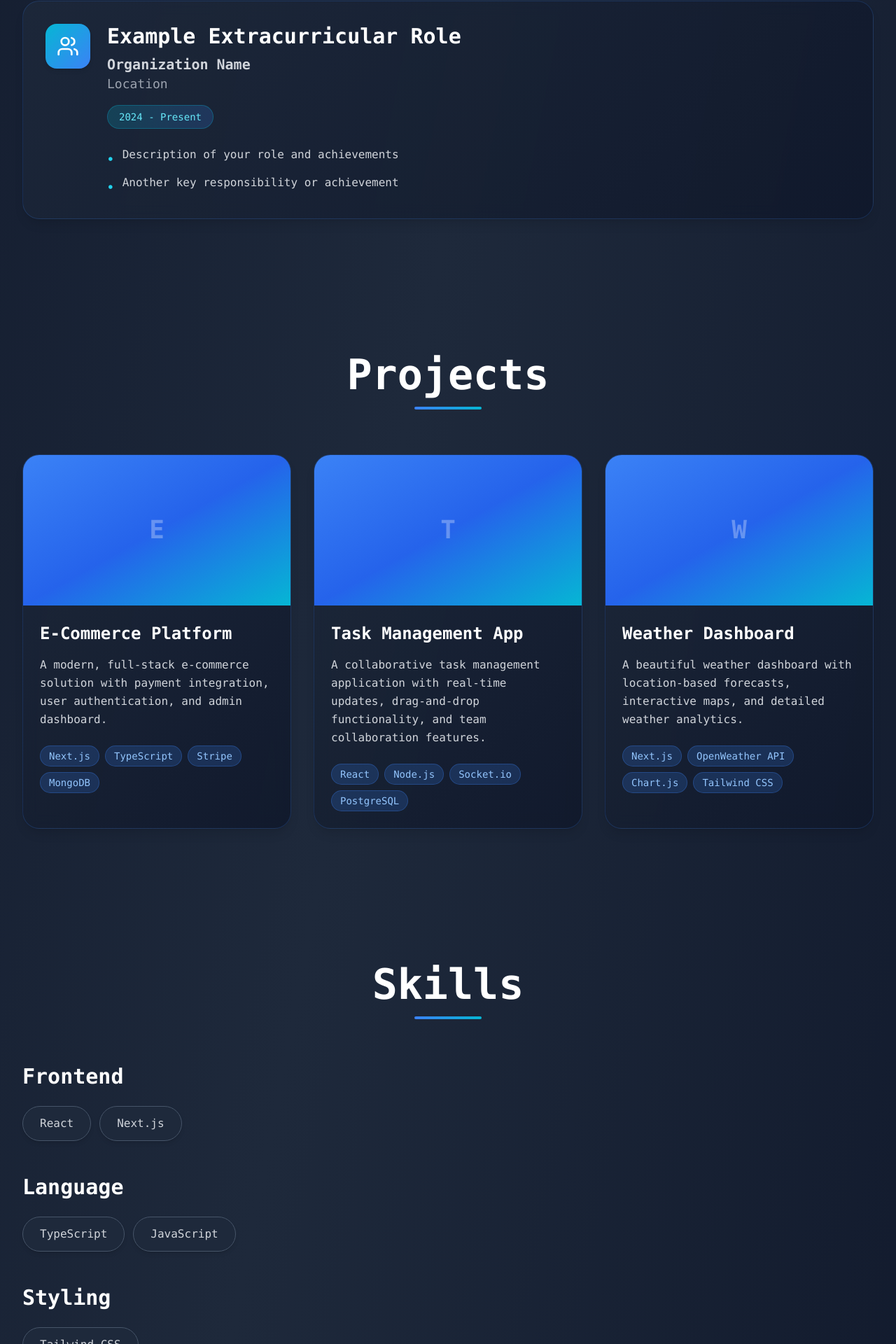
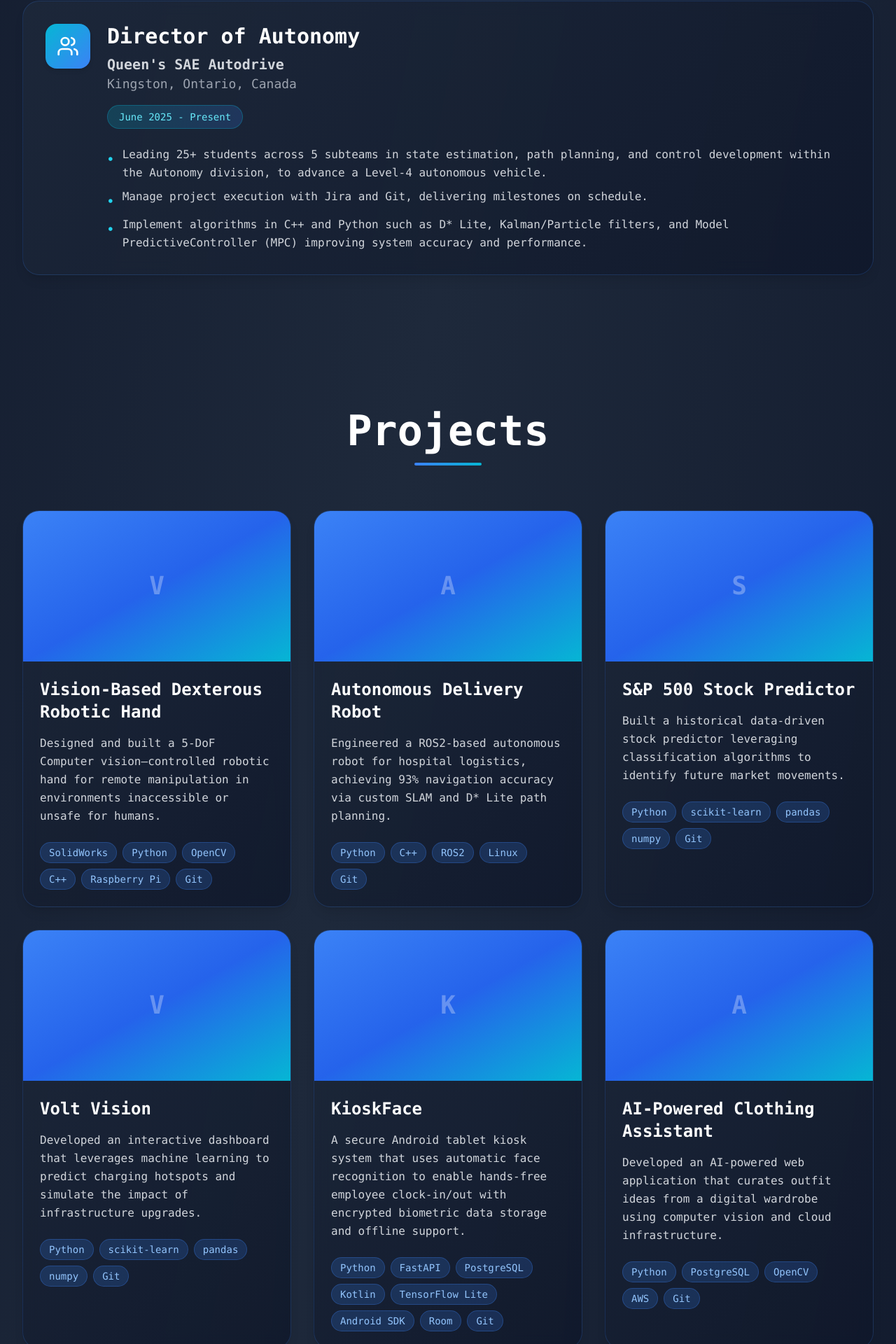
Before and after one commit to adham-elshabrawy/Personal-Portfolio, a Next.js app: page / in a window 1280 px wide. Shown: the part 3027-4947 px from the top of the page at 70% size. Built offline with nearby package versions, Linux system fonts and the light colour scheme.

Commit message:
Update portfolio: reorganize skills categories, remove link from autonomous robot project

```diff
--- a/src/components/Projects.js
+++ b/src/components/Projects.js
@@ -22,12 +22,18 @@ export default function Projects() {
         </motion.div>
 
         <div className="grid grid-cols-1 md:grid-cols-2 lg:grid-cols-3 gap-8">
-          {projects.map((project, index) => (
-            <motion.a
+          {projects.map((project, index) => {
+            const Component = project.link ? motion.a : motion.div
+            const linkProps = project.link ? {
+              href: project.link,
+              target: "_blank",
+              rel: "noopener noreferrer"
+            } : {}
+
+            return (
+              <Component
                 key={project.id}
-              href={project.link}
-              target="_blank"
-              rel="noopener noreferrer"
+                {...linkProps}
                 initial={{ opacity: 0, y: 30 }}
                 whileInView={{ opacity: 1, y: 0 }}
                 viewport={{ once: true }}
@@ -41,11 +47,13 @@ export default function Projects() {
                       {project.title.charAt(0)}
                     </span>
                   </div>
+                  {project.link && (
                     <div className="absolute top-4 right-4 opacity-0 group-hover:opacity-100 transition-opacity duration-300">
                       <div className="w-10 h-10 rounded-full bg-white/20 backdrop-blur-sm flex items-center justify-center shadow-lg border border-white/30">
                         <ExternalLink className="w-5 h-5 text-white" />
                       </div>
                     </div>
+                  )}
                 </div>
 
                 {/* Content */}
@@ -67,8 +75,9 @@ export default function Projects() {
                     ))}
                   </div>
                 </div>
-            </motion.a>
-          ))}
+              </Component>
+            )
+          })}
         </div>
       </div>
     </section>
--- a/src/data/portfolio.js
+++ b/src/data/portfolio.js
@@ -48,13 +48,14 @@ export const workExperience = [
 export const extracurricularExperience = [
   {
     id: 1,
-    title: "Example Extracurricular Role",
-    organization: "Organization Name",
-    location: "Location",
-    period: "2024 - Present",
+    title: "Director of Autonomy",
+    organization: "Queen's SAE Autodrive",
+    location: "Kingston, Ontario, Canada",
+    period: "June 2025 - Present",
     responsibilities: [
-      "Description of your role and achievements",
-      "Another key responsibility or achievement",
+      "Leading 25+ students across 5 subteams in state estimation, path planning, and control development within the Autonomy division, to advance a Level-4 autonomous vehicle.",
+      "Manage project execution with Jira and Git, delivering milestones on schedule.",
+      "Implement algorithms in C++ and Python such as D* Lite, Kalman/Particle filters, and Model PredictiveController (MPC) improving system accuracy and performance.",
     ],
   },
 ];
@@ -62,47 +63,102 @@ export const extracurricularExperience = [
 export const projects = [
   {
     id: 1,
-    title: "E-Commerce Platform",
-    description: "A modern, full-stack e-commerce solution with payment integration, user authentication, and admin dashboard.",
-    technologies: ["Next.js", "TypeScript", "Stripe", "MongoDB"],
+    title: "Vision-Based Dexterous Robotic Hand",
+    description: "Designed and built a 5-DoF Computer vision–controlled robotic hand for remote manipulation in environments inaccessible or unsafe for humans.",
+    technologies: ["SolidWorks", "Python", "OpenCV", "C++", "Raspberry Pi", "Git"],
     image: "/project-1.jpg",
-    link: "https://github.com",
+    link: "https://github.com/adham-elshabrawy/Hand-Tracker",
   },
   {
     id: 2,
-    title: "Task Management App",
-    description: "A collaborative task management application with real-time updates, drag-and-drop functionality, and team collaboration features.",
-    technologies: ["React", "Node.js", "Socket.io", "PostgreSQL"],
+    title: "Autonomous Delivery Robot",
+    description: "Engineered a ROS2-based autonomous robot for hospital logistics, achieving 93% navigation accuracy via custom SLAM and D* Lite path planning.",
+    technologies: ["Python", "C++", "ROS2", "Linux", "Git"],
     image: "/project-2.jpg",
-    link: "https://github.com",
   },
   {
     id: 3,
-    title: "Weather Dashboard",
-    description: "A beautiful weather dashboard with location-based forecasts, interactive maps, and detailed weather analytics.",
-    technologies: ["Next.js", "OpenWeather API", "Chart.js", "Tailwind CSS"],
+    title: "S&P 500 Stock Predictor",
+    description: "Built a historical data-driven stock predictor leveraging classification algorithms to identify future market movements.",
+    technologies: ["Python", "scikit-learn", "pandas", "numpy", "Git"],
     image: "/project-3.jpg",
-    link: "https://github.com",
+    link: "https://github.com/adham-elshabrawy/Stock-Predictor",
+  },
+  {
+    id: 4,
+    title: "Volt Vision",
+    description: "Developed an interactive dashboard that leverages machine learning to predict charging hotspots and simulate the impact of infrastructure upgrades.",
+    technologies: ["Python", "scikit-learn", "pandas", "numpy", "Git"],
+    image: "/project-3.jpg",
+    link: "https://github.com/AnthonyBotticchio/QEC-Programming",
+  },
+  {
+    id: 5,
+    title: "KioskFace",
+    description: "A secure Android tablet kiosk system that uses automatic face recognition to enable hands-free employee clock-in/out with encrypted biometric data storage and offline support.",
+    technologies: ["Python", "FastAPI", "PostgreSQL", "Kotlin", "TensorFlow Lite", "Android SDK", "Room", "Git"],
+    image: "/project-3.jpg",
+    link: "https://github.com/adham-elshabrawy/ID-Verification",
+  },
+  {
+    id: 6,
+    title: "AI-Powered Clothing Assistant",
+    description: "Developed an AI-powered web application that curates outfit ideas from a digital wardrobe using computer vision and cloud infrastructure.",
+    technologies: ["Python", "PostgreSQL", "OpenCV", "AWS", "Git"],
+    image: "/project-3.jpg",
+    link: "https://github.com/adham-elshabrawy/Smart-Mirror",
   },
 ];
 
 export const skills = [
-  { name: "React", category: "Frontend" },
-  { name: "Next.js", category: "Frontend" },
-  { name: "TypeScript", category: "Language" },
-  { name: "JavaScript", category: "Language" },
-  { name: "Tailwind CSS", category: "Styling" },
-  { name: "Node.js", category: "Backend" },
-  { name: "MongoDB", category: "Database" },
-  { name: "PostgreSQL", category: "Database" },
-  { name: "Git", category: "Tools" },
-  { name: "Figma", category: "Design" },
-  { name: "Framer Motion", category: "Animation" },
-  { name: "AWS", category: "Cloud" },
+  // Languages
+  { name: "Python", category: "Languages" },
+  { name: "C/C++", category: "Languages" },
+  { name: "SQL", category: "Languages" },
+  { name: "HTML/CSS", category: "Languages" },
+  { name: "MATLAB", category: "Languages" },
+  { name: "VHDL", category: "Languages" },
+  { name: "Verilog", category: "Languages" },
+  { name: "NIOS II Assembly", category: "Languages" },
+  { name: "ARM64 Assembly", category: "Languages" },
+  { name: "JavaScript", category: "Languages" },
+  { name: "TypeScript", category: "Languages" },
+  { name: "Kotlin", category: "Languages" },
+  // Software Tools & Frameworks
+  { name: "React", category: "Software Tools" },
+  { name: "Next.js", category: "Software Tools" },
+  { name: "Node.js", category: "Software Tools" },
+  { name: "FastAPI", category: "Software Tools" },
+  { name: "Docker", category: "Software Tools" },
+  { name: "AWS", category: "Software Tools" },
+  { name: "SolidWorks", category: "Software Tools" },
+  { name: "Altium Designer", category: "Software Tools" },
+  { name: "Fusion 360", category: "Software Tools" },
+  { name: "LTSpice", category: "Software Tools" },
+  { name: "SimuLink", category: "Software Tools" },
+  { name: "Figma", category: "Software Tools" },
+  { name: "MongoDB", category: "Software Tools" },
+  { name: "PostgreSQL", category: "Software Tools" },
+  { name: "Room", category: "Software Tools" },
+  // Libraries
+  { name: "pandas", category: "Libraries" },
+  { name: "NumPy", category: "Libraries" },
+  { name: "Matplotlib", category: "Libraries" },
+  { name: "OpenCV", category: "Libraries" },
+  { name: "scikit-learn", category: "Libraries" },
+  { name: "PyTorch", category: "Libraries" },
+  { name: "TensorFlow", category: "Libraries" },
+  { name: "TensorFlow Lite", category: "Libraries" },
+  // Productivity Tools
+  { name: "Word", category: "Productivity Tools" },
+  { name: "Excel", category: "Productivity Tools" },
+  { name: "PowerPoint", category: "Productivity Tools" },
+  { name: "Jira", category: "Productivity Tools" },
+  { name: "Git", category: "Productivity Tools" },
 ];
 
 export const socialLinks = {
-  linkedin: "https://linkedin.com/in/yourprofile",
-  email: "mailto:your.email@example.com",
-  github: "https://github.com/yourusername",
+  linkedin: "https://linkedin.com/in/adham-elshabrawy",
+  email: "mailto:adhamtarek.el@gmail.com",
+  github: "https://github.com/adham-elshabrawy",
 };
```
Lines whose indentation alone changed are shown as unchanged.
